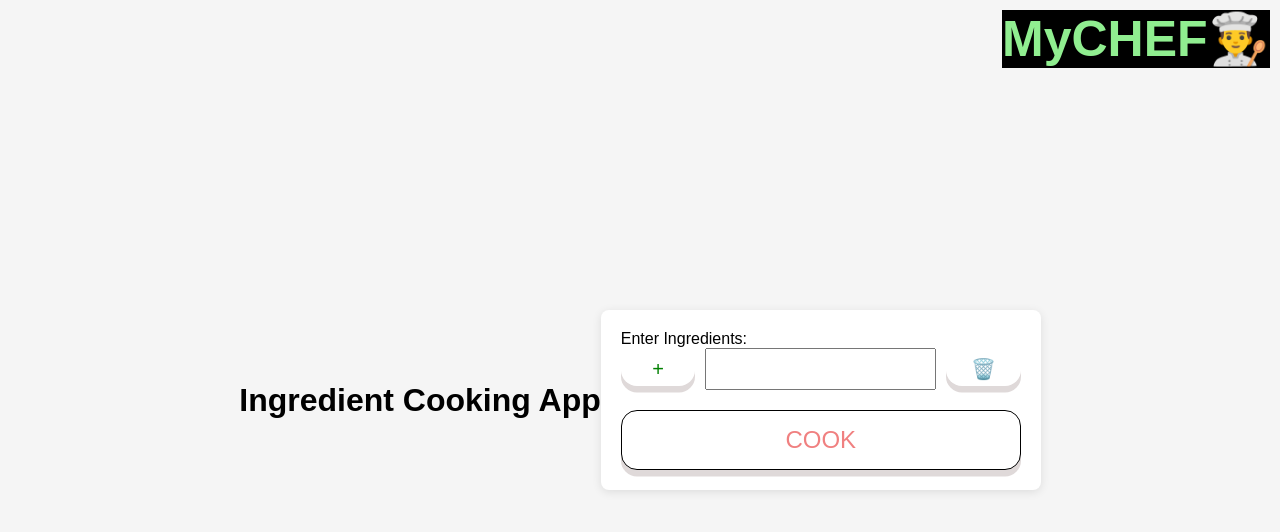
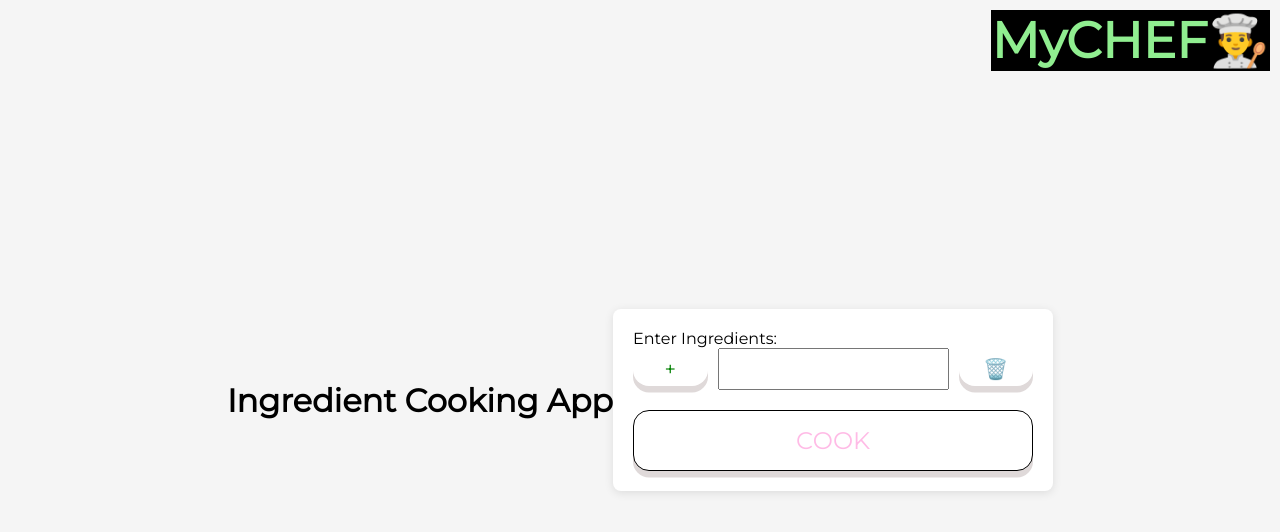
Before and after one commit to LucasLombardi7/MyAIChef, a plain HTML site: page Page 1/index.html in a window 1280 px wide. Drawn offline with Linux system fonts and the light colour scheme.

Commit message:
updated UI

```diff
--- a/Page 1/styles.css
+++ b/Page 1/styles.css
@@ -12,7 +12,7 @@
 
 /* all styles */
 body {
-    font-family: Arial, sans-serif;
+    font-family: montserrat;
     background-color: #f5f5f5;
     margin: 0;
     padding: 0;
@@ -71,15 +71,21 @@ body {
     border: 1px solid black;
 }
 
+@font-face {
+    font-family: montserrat;
+    src: url(Montserrat-Regular.ttf);
+}
+
 /* From Uiverse.io by aasisodiya */
 button {
     background-color: #eee;
+    font-family: montserrat;
     border: none;
     padding: 1rem;
     font-size: 1rem;
     width: 10em;
     border-radius: 1rem;
-    color: lightcoral;
+    color: #FFBBE6;
     box-shadow: 0 0.4rem #dfd9d9;
     cursor: pointer;
    }
@@ -91,7 +97,7 @@ button {
    }
 
    button:hover:not(:disabled) {
-    background: lightcoral;
+    background: #FFBBE6;
     color: white;
     text-shadow: 0 0.1rem #bcb4b4;
    }
```
Also changed, not shown: Page 1/Montserrat-Regular.ttf (added).
